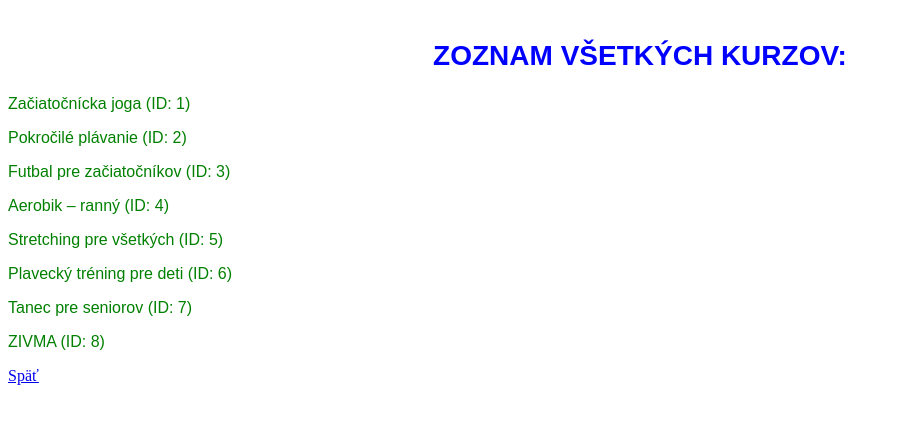
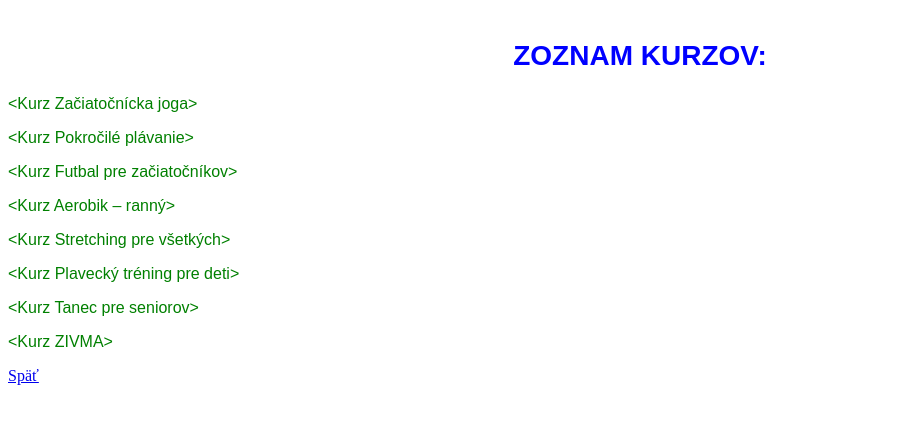
Before and after one commit to ronco-egg/isj-stefanec-web.app, a Flask app: page /kurzy in a window 1280 px wide. Shown: the top 424 px of the page, without its empty margins (0-900 px from the left). Run offline with Flask 3, Linux system fonts and the light colour scheme.

Commit message:
Update kurzy.html

```diff
--- a/templates/kurzy.html
+++ b/templates/kurzy.html
@@ -2,23 +2,17 @@
 <html lang="sk">
 <head>
     <meta charset="UTF-8">
-    <title>Kurzy</title>
-    <link rel="stylesheet" href="{{url_for('static', filename='main.css') }}">
+    <title>{{ t.courses_list }}</title>
+    <link rel = "stylesheet" href="{{ url_for('static', filename='main.css') }}">
 </head>
 
 <body>
-    <h2> Zoznam všetkých kurzov: </h2>
+    <h2>{{ t.courses_list }}</h2>
 
-    {#
-   {% for kurzy in kurzy %}
-        <p>{{ kurzy }}</p>
-    {% endfor %}
-    #}
+        {% for kurz in kurzy: %}
+            <p>{{ kurz }}</p>
+        {% endfor %}
 
-    {% for kurz in kurzy %}
-    <p>{{ kurz.Nazov_kurzu }} (ID: {{ kurz.ID_kurzu }})</p>
-    {% endfor %}
-
-    <a href="/">Späť</a>
+    <a href="/">{{ t.back }}</a>
 </body>
 </html>
```
